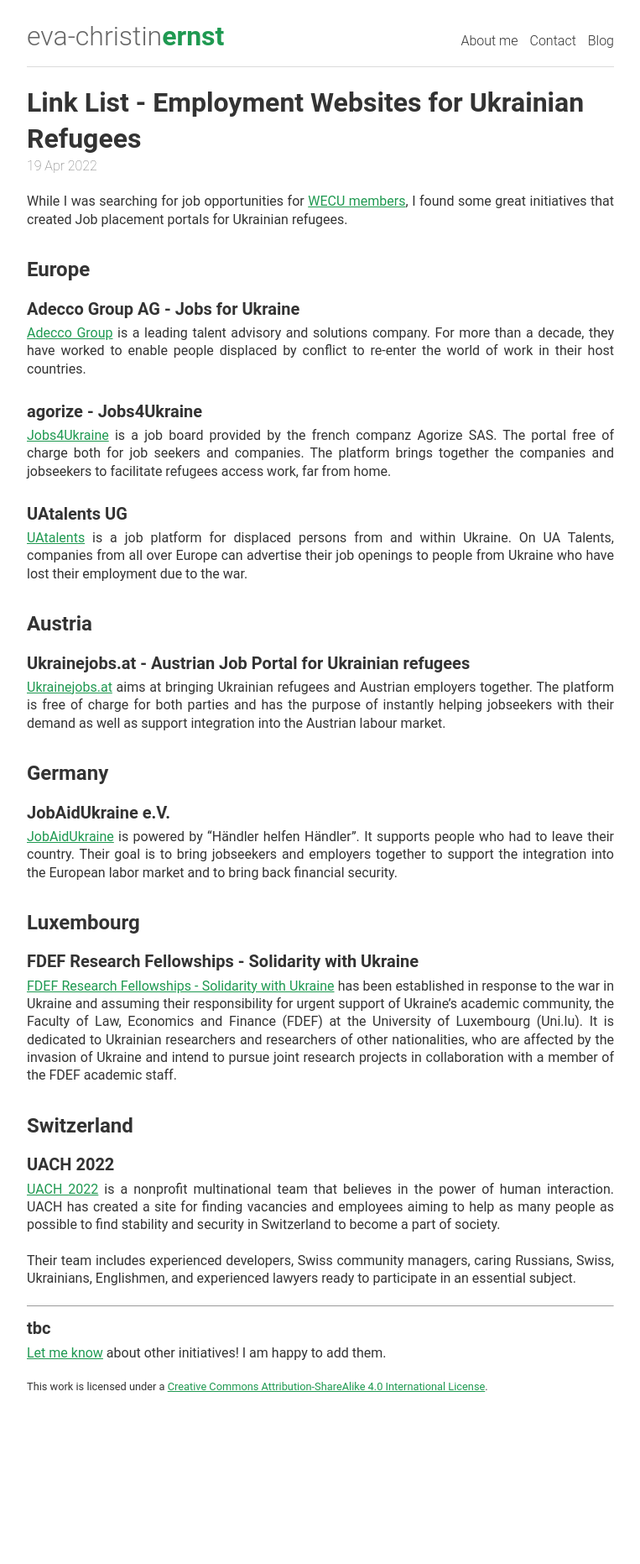
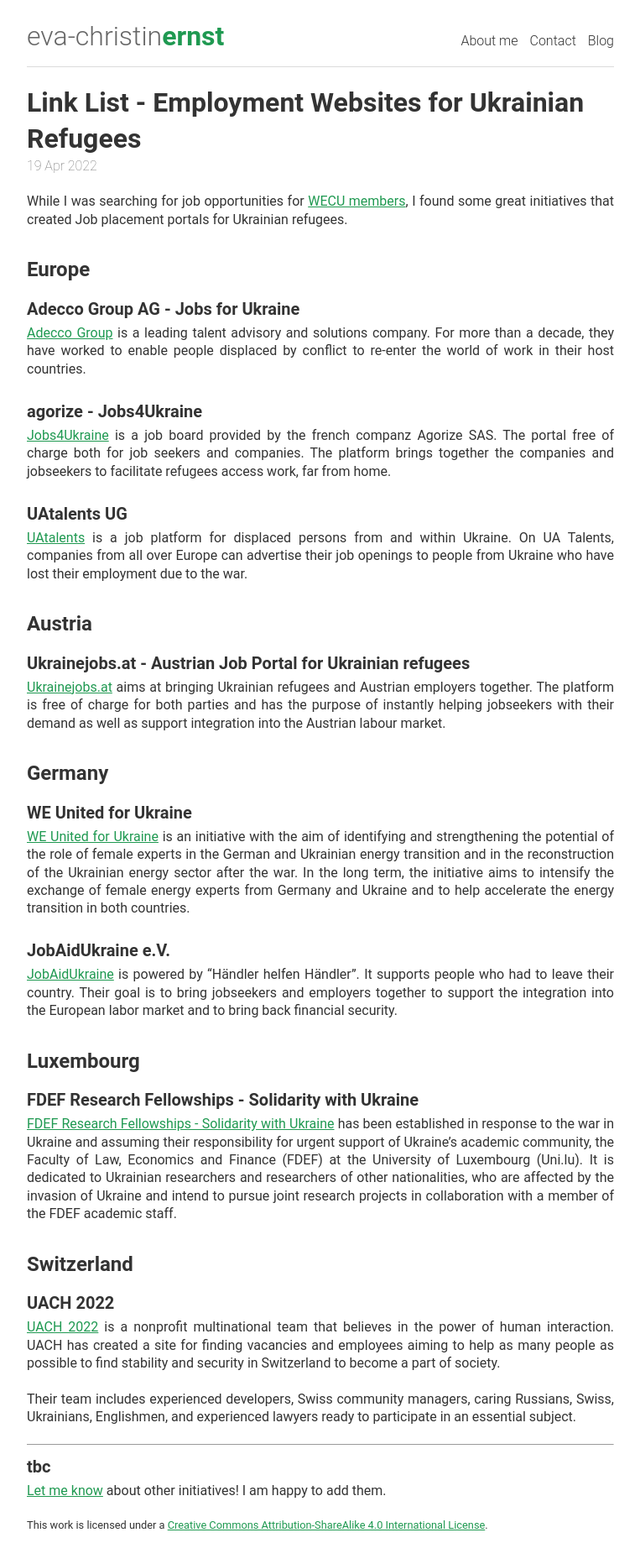
Before and after one commit to evafroehlich/website, a Jekyll site: the page built from _posts/2022-04-19-linklist-work-for-ukrainian-refugees.md, in a window 1280 px wide. Shown: the whole page at 84% size, without its empty margins (258-1021 px from the left). Built offline with Jekyll 4.4.1, drawn with Linux system fonts in a browser that asks for light colours; before the commit the page ends 1699 px from its top, so only the background shows below that.

Commit message:
Added We united for ukraine

```diff
--- a/_posts/2022-04-19-linklist-work-for-ukrainian-refugees.md
+++ b/_posts/2022-04-19-linklist-work-for-ukrainian-refugees.md
@@ -27,6 +27,10 @@
 
 ### Germany
 
+#### WE United for Ukraine
+
+[WE United for Ukraine](https://www.energypartnership.org.ua/tr/home/we-united-for-ukraine/) is an initiative with the aim of identifying and strengthening the potential of the role of female experts in the German and Ukrainian energy transition and in the reconstruction of the Ukrainian energy sector after the war. In the long term, the initiative aims to intensify the exchange of female energy experts from Germany and Ukraine and to help accelerate the energy transition in both countries.
+
 #### JobAidUkraine e.V.
 
 [JobAidUkraine](https://www.jobaidukraine.com/uk) is powered by "Händler helfen Händler". It supports people who had to leave their country. Their goal is to bring jobseekers and employers together to support the integration into the European labor market and to bring back financial security.
```
Also changed, not shown: _posts/2022-04-06-supporting-WECU.md (+4 -0 lines).
